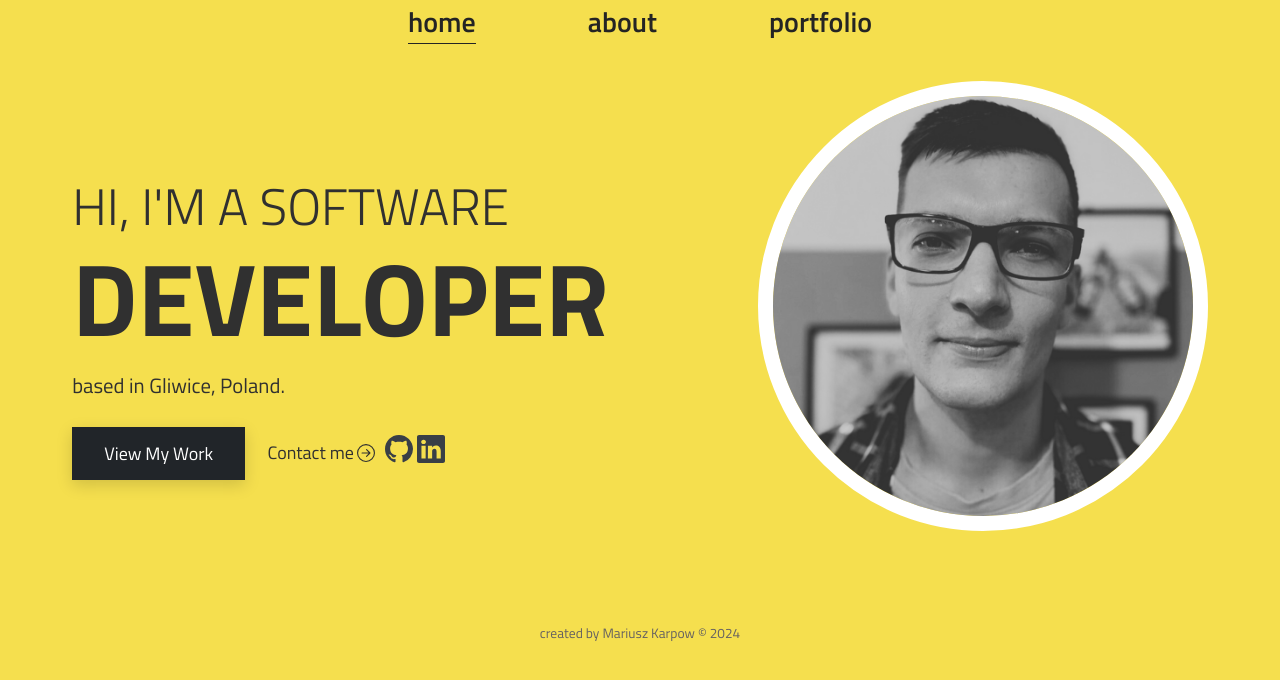
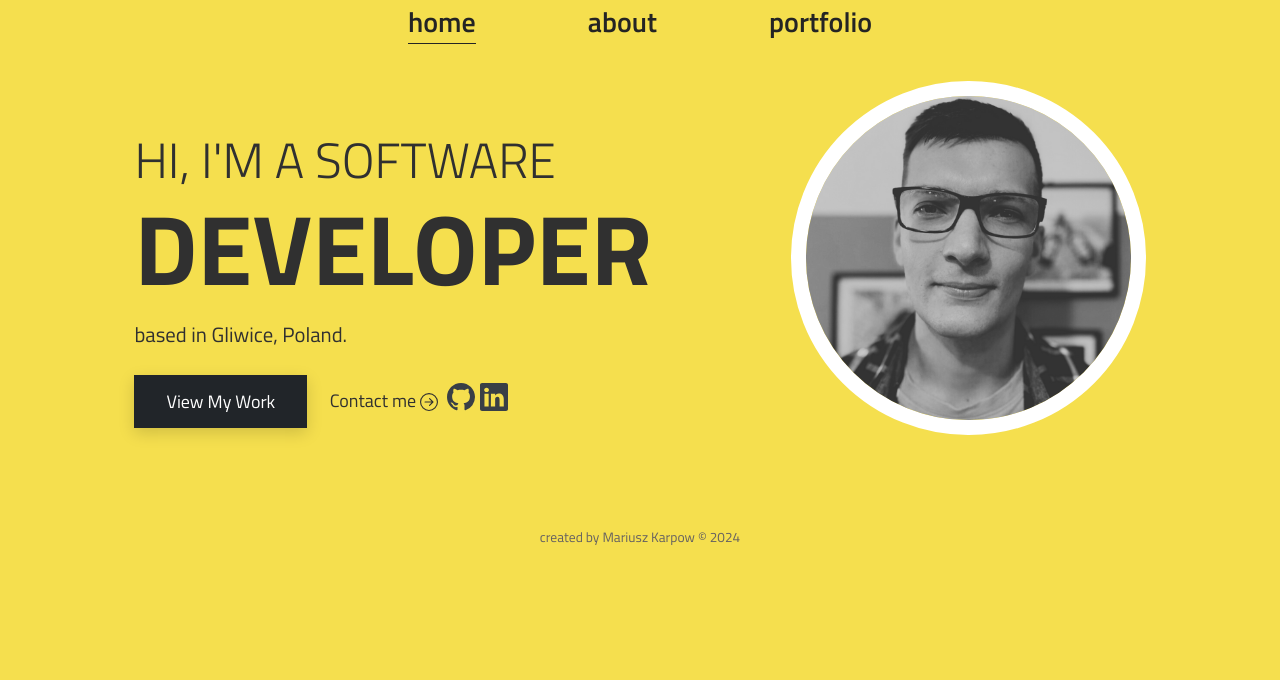
Before and after one commit to daeix/portfolio, a React (Vite) app: page / in a window 1280 px wide. Shown: the top 680 px of the page. Built offline with nearby package versions, Linux system fonts and the light colour scheme.

Commit message:
last update

```diff
--- a/src/About.jsx
+++ b/src/About.jsx
@@ -83,14 +83,14 @@ export default function About() {
             <li>git/github</li>
             <li>figma</li>
           </ul>
-          <p>
+          <div>
             <span className="about-title">Exposed to and learning</span>
             <ul className="about-skills">
               <li>typescript</li>
               <li>tailwind</li>
               <li>openai</li>
             </ul>
-          </p>
+          </div>
         </div>
       </div>
     </div>
--- a/src/index.css
+++ b/src/index.css
@@ -108,7 +108,7 @@ ul {
   align-items: center;
 }
 
-@media (min-width: 800px) {
+@media (min-width: 900px) {
   :root {
     --fs-h1: 4.5rem;
     --fs-h2: 3.75rem;
@@ -162,7 +162,7 @@ h3 {
 
 img {
   display: block;
-  max-width: 100%;
+  width: 100%;
 }
 
 strong {
@@ -357,21 +357,19 @@ li {
   font-size: 1.75em;
 }
 
-@media (min-width: 900px) {
+@media (min-width: 800px) {
   .home-page-flex-container {
     display: flex;
     flex-direction: row-reverse;
-    justify-content: space-around;
+    justify-content: space-evenly;
   }
 
   .headshot {
     margin: 0;
-    width: 450px;
-    height: 450px;
   }
 
   .introduction {
-    font-size: 2.85em;
+    font-size: 2.75em;
   }
 
   .introduction,
@@ -405,3 +403,26 @@ li {
     font-weight: 600;
   }
 }
+
+@media (min-width: 1365px) {
+  .headshot {
+    height: 450px;
+    width: 450px;
+  }
+}
+
+@media (orientation: landscape) {
+  .home-page-flex-container {
+    display: flex;
+    flex-direction: row-reverse;
+    justify-content: space-evenly;
+  }
+
+  .projects {
+    display: grid;
+    grid-auto-flow: column;
+    grid-gap: 20px;
+    grid-template-rows: 1fr 1fr;
+    padding: 10px;
+  }
+}
```
